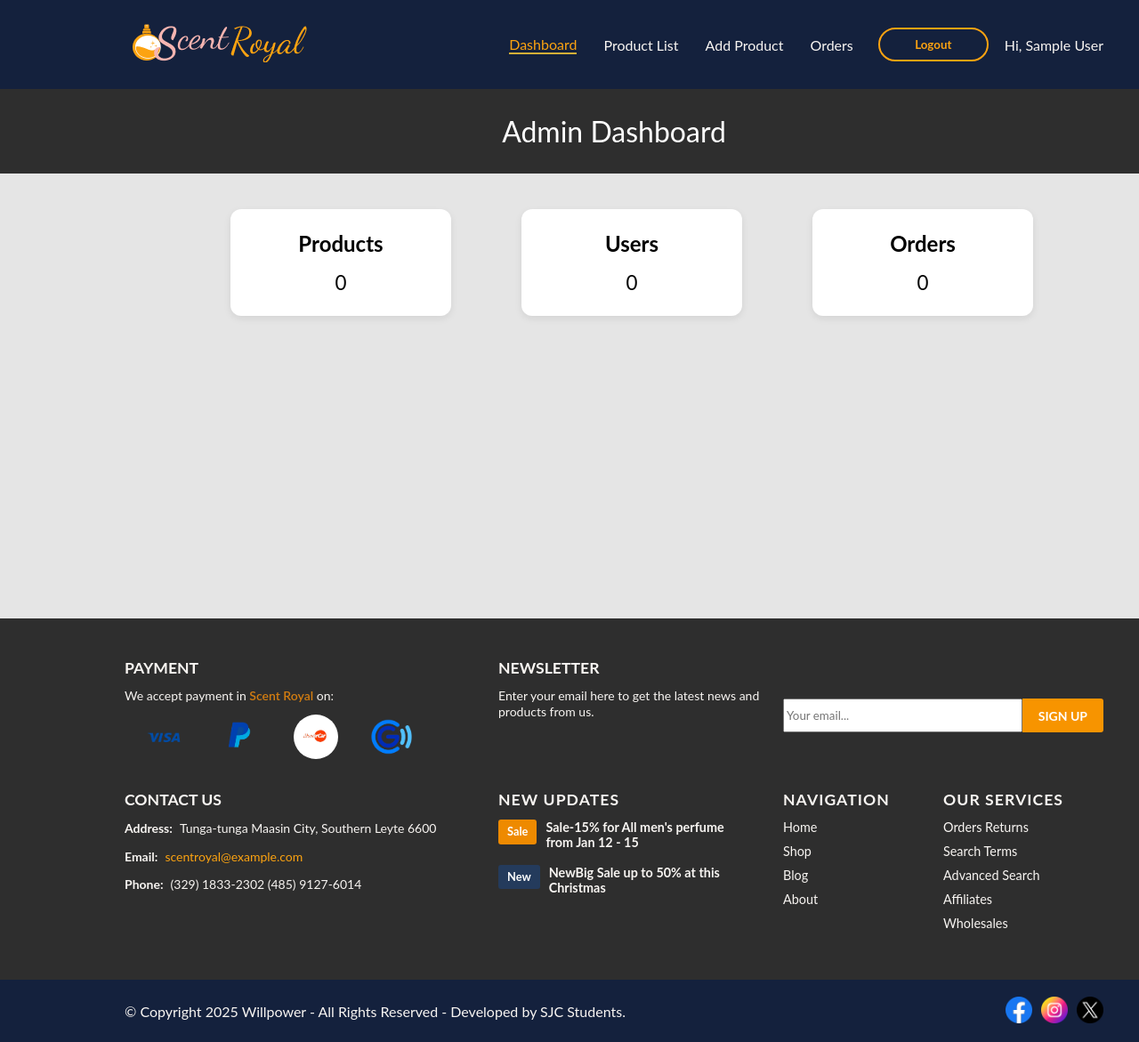
After one commit to RobLaran/Scent_Royal, a Node server app: page /admin/dashboard in a window 1280 px wide; the page is wider, and only the part inside the window is pictured. The commit adds this page. Shown: that part at 89% size. Run offline with Node 20, Linux system fonts and the light colour scheme; the visitor is signed in with stand-in values (Sample User, id 1); data that the repository does not hold is empty; some libraries are stand-ins or nearby versions.

Commit message:
Dashboard returned

```diff
--- a/controllers/admin.controller.js
+++ b/controllers/admin.controller.js
@@ -1,4 +1,4 @@
-const userModel = require('../models/user.model');
+const User = require('../models/user.model');
 const Product = require('../models/product.model');
 const Order = require('../models/order.model')
 
@@ -7,7 +7,7 @@ module.exports = {
         try {
             const { email, password } = req.body;
 
-            const user = await userModel.getAdminByEmail(email);
+            const user = await User.getAdminByEmail(email);
 
             if (!user) {
                 return res.status(401).render('pages/errors/401', {
@@ -27,7 +27,7 @@ module.exports = {
 
             // If admin
             if (user.isAdmin) {
-                return res.redirect('/admin/products');
+                return res.redirect('/admin/dashboard');
             } else {
                 // If normal user
                 res.redirect('/');
@@ -109,5 +109,18 @@ module.exports = {
                 success: false,
             });
         }
+    },
+
+    async getDashboard(req, res) {
+        try {
+            const numberOfProducts = await Product.getNumberOfProducts();
+            const numberOfOrders = await Order.getNumberOfOrders();
+            const numberOfUsers = await User.getNumberOfUsers();
+
+            res.render('pages/admin/Dashboard', { data: { numberOfProducts, numberOfOrders, numberOfUsers }, title: 'Admin Dashboard' });
+        } catch (err) {
+            console.error('Error:', err);
+            res.status(500).send('Internal Server Error: Cannot Dashboard');
+        }
     }
 };
--- a/models/order.model.js
+++ b/models/order.model.js
@@ -97,5 +97,12 @@ module.exports = {
             "DELETE FROM orders WHERE id = ? AND user_id = ?",
             [orderId, userId]
         );
+    },
+
+    async getNumberOfOrders() {
+        const query = "SELECT DISTINCT COUNT(id) as count FROM orders";
+        const params = [];
+        const [ row ] = await db.query(query, params);
+        return row[0].count;
     }
 };
--- a/models/product.model.js
+++ b/models/product.model.js
@@ -106,5 +106,12 @@ module.exports = {
             "DELETE FROM perfumes WHERE id = ?",
             [productId]
         );
+    },
+
+    async getNumberOfProducts() {
+        const query = "SELECT DISTINCT COUNT(id) as count FROM perfumes";
+        const params = [];
+        const [ row ] = await db.query(query, params);
+        return row[0].count;
     }
 };
--- a/models/user.model.js
+++ b/models/user.model.js
@@ -44,4 +44,11 @@ module.exports = {
         const [user] = await db.query('SELECT * FROM users WHERE email = ? AND isAdmin = 1', [email]);
         return user[0];
     },
+
+    async getNumberOfUsers() {
+        const query = "SELECT DISTINCT COUNT(id) as count FROM users WHERE isAdmin = 0";
+        const params = [];
+        const [ row ] = await db.query(query, params);
+        return row[0].count;
+    }
 };
--- /dev/null
+++ b/public/css/dashboard.css
@@ -0,0 +1,24 @@
+.admin-dashboard {
+    margin-top: 40px;
+    margin-bottom: 40px;
+}
+
+.admin-dashboard ul {
+    display: flex;
+    justify-content: space-evenly;
+}
+
+.admin-dashboard ul li {
+    flex: 0 1 200px;
+    display: grid;
+    text-align: center;
+    background: #fff;
+    padding: 1.5rem;
+    border-radius: 12px;
+    box-shadow: 0 3px 8px rgba(0, 0, 0, 0.08);
+}
+
+.admin-dashboard ul li .data {
+    font-size: 1.4rem;
+    margin-top: 1rem;
+}
--- a/routes/adminRoutes.js
+++ b/routes/adminRoutes.js
@@ -11,7 +11,9 @@ router.post('/login', adminController.loginAsAdmin);
 
 router.get('/logout', adminController.logoutAdmin);
 
-router.get('/add-product', (req, res) => {
+router.get('/dashboard', isAdminOnly, adminController.getDashboard);
+
+router.get('/add-product', isAdminOnly, (req, res) => {
     res.render('pages/admin/AddProduct', { title: 'Add Product' });
 });
 
--- /dev/null
+++ b/views/pages/admin/Dashboard.ejs
@@ -0,0 +1,16 @@
+<div class="admin-dashboard wrapper">
+    <ul>
+        <li>
+            <h2 class="heading">Products</h2>
+            <span class="data"><%= data.numberOfProducts %></span>
+        </li>
+        <li>
+            <h2 class="heading">Users</h2>
+            <span class="data"><%= data.numberOfUsers %></span>
+        </li>
+        <li>
+            <h2 class="heading">Orders</h2>
+            <span class="data"><%= data.numberOfOrders %></span>
+        </li>
+    </ul>
+</div>
--- a/views/partials/head.ejs
+++ b/views/partials/head.ejs
@@ -28,6 +28,7 @@
     <link rel="stylesheet" href="/css/order.css">
     <link rel="stylesheet" href="/css/products.css">
     <link rel="stylesheet" href="/css/adminOrders.css">
+    <link rel="stylesheet" href="/css/dashboard.css">
     <link rel="stylesheet" href="https://cdnjs.cloudflare.com/ajax/libs/font-awesome/6.7.2/css/all.min.css" integrity="sha512-Evv84Mr4kqVGRNSgIGL/F/aIDqQb7xQ2vcrdIwxfjThSH8CSR7PBEakCr51Ck+w+/U6swU2Im1vVX0SVk9ABhg==" crossorigin="anonymous" referrerpolicy="no-referrer" />
     <title>Scent Royal</title>
 </head>
--- a/views/partials/header.ejs
+++ b/views/partials/header.ejs
@@ -10,6 +10,10 @@
 
 
                 <% if(isAdmin && isLoggedIn) { %>
+
+                    <li class="nav-tab <%= currentPath === '/admin/dashboard' ? 'active' : '' %>">
+                        <a href="/admin/dashboard">Dashboard</a>
+                    </li>
 
                     <li class="nav-tab <%= currentPath === '/admin/products' ? 'active' : '' %>">
                         <a href="/admin/products">Product List</a>
```
